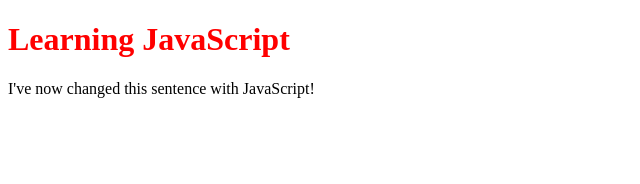
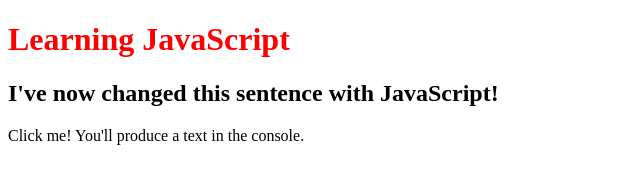
Before and after one commit to jestebanito/Re-learning-Code, a plain HTML site: page index.html in a window 1280 px wide. Shown: the whole page, without its empty margins (0-640 px from the left). Drawn offline with Linux system fonts and the light colour scheme.

Commit message:
learned onClick function and changed background color

```diff
--- a/index.html
+++ b/index.html
@@ -10,8 +10,9 @@
     <header>
         <h1>Learning JavaScript</h1>
     </header>
-    <main id="main-content">
-        <h2>This sentence is stored in the main content.</h2>
+    <main>
+        <h2 id="main-content">This sentence is stored in the main content.</h2>
+        <p onClick="console.log('This is the text produced in the console')">Click me! You'll produce a text in the console.</p>
     </main>
     <footer>
     </footer>
--- a/script.js
+++ b/script.js
@@ -185,9 +185,9 @@ console.log(myMap);
 // GETELEMENTBYID************
 
 // The syntax for how to use document.getElementById().
-// In the HTML file connected to this script, I added an id attribute to the main tag called "main-content". This is how you can access it with document.getElementById().
+// In the HTML file connected to this script, I added an id attribute to the h2 tag called "main-content". This is how you can access it with document.getElementById().
 const mainContent = document.getElementById("main-content");
-console.log(mainContent); // Output: "This sentence is stored in the main content."
+console.log(mainContent); // Output: "This sentence is stored in the h2 content."
 
 // TEXTCONTENT************
 
```
